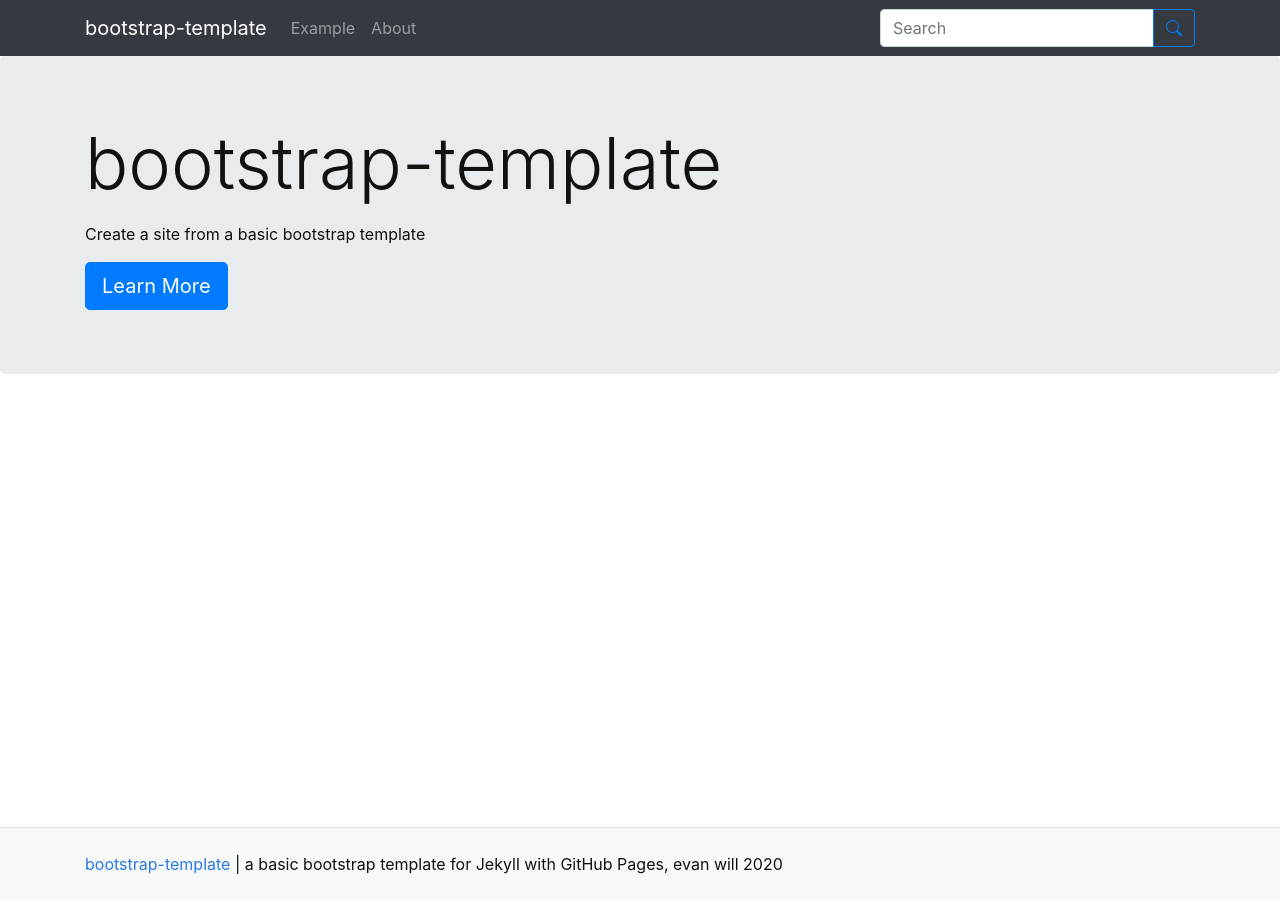
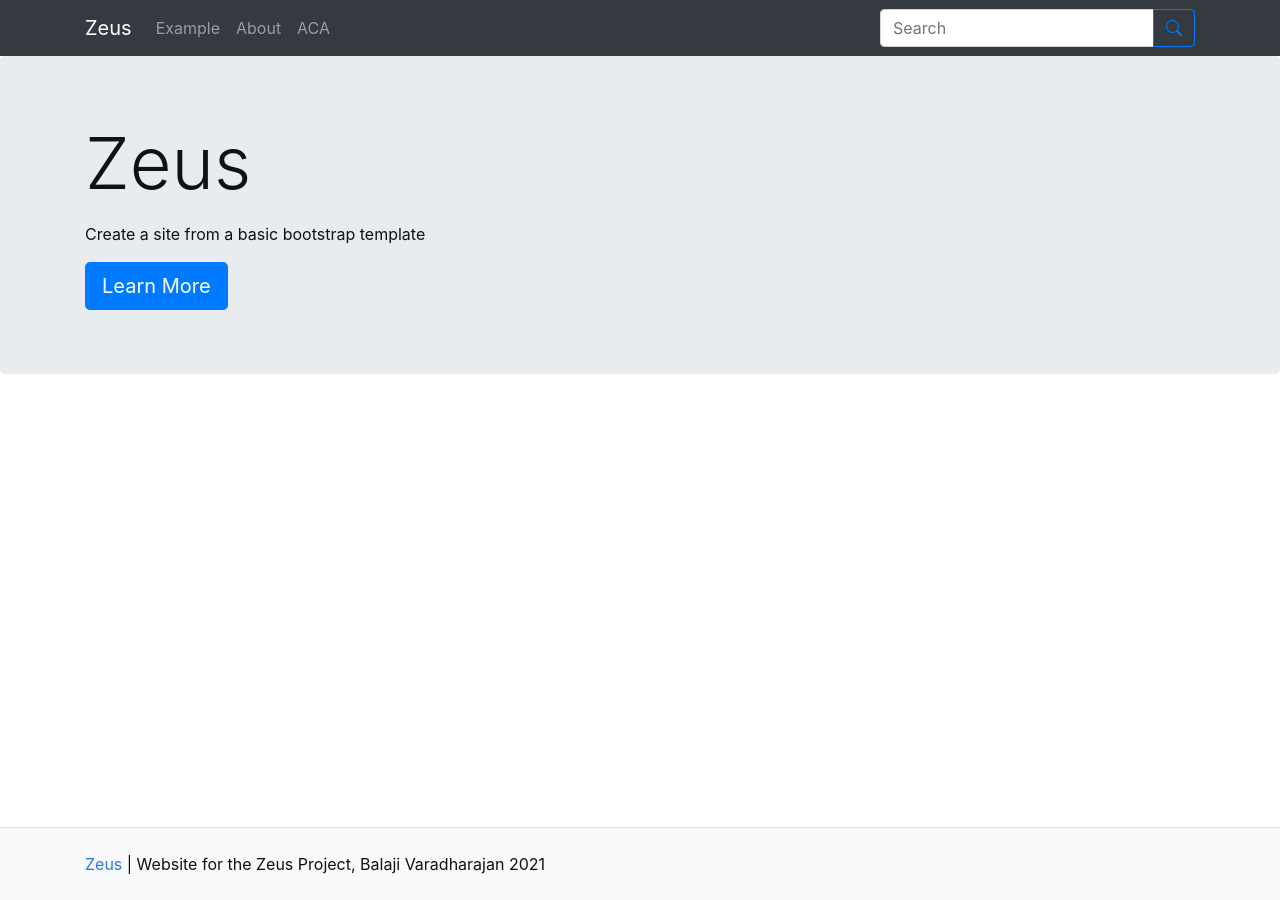
Before and after one commit to ZeusEnrollment/zeus.github.io, a Jekyll site: the page built from pages/index.md, in a window 1280 px wide. Built offline with Jekyll 4.4.1, drawn with Linux system fonts in a browser that asks for light colours.

Commit message:
Adding ACA pages

```diff
--- a/_config.yml
+++ b/_config.yml
@@ -9,10 +9,10 @@
 #######
 # SITE SETTINGS
 #
-title: bootstrap-template
-description: "a basic bootstrap template for Jekyll with GitHub Pages"
-year: 2020
-author: evan will
+title: Zeus
+description: "Website for the Zeus Project"
+year: 2021
+author: Balaji Varadharajan
 # add search box to navbar, true/false
 search: true
 
```
Also changed, not shown: pages/aca.md (added, +7 -0 lines).
